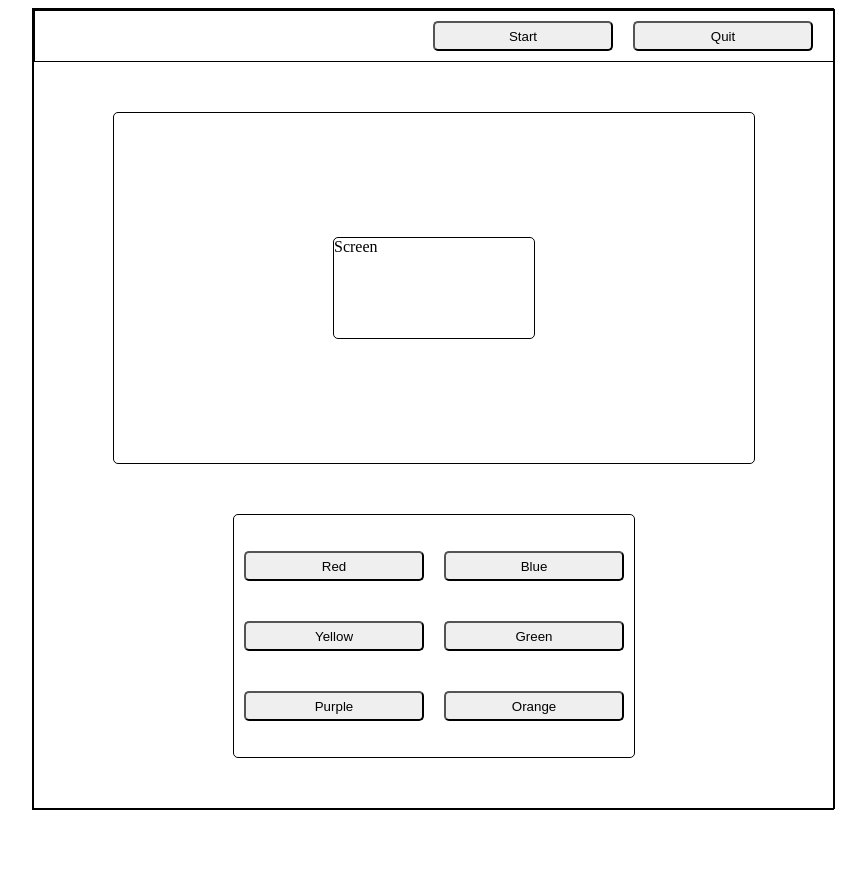
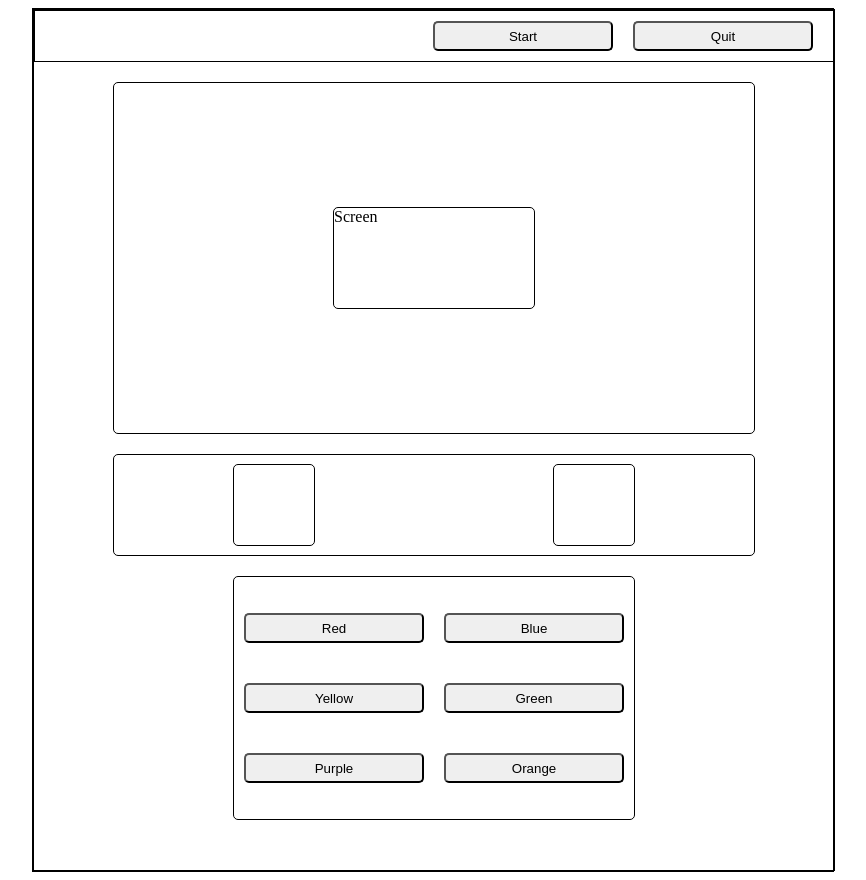
Before and after one commit to guillermograham/flipando-colores, a PHP site: page / in a window 1280 px wide. Shown: the whole page, without its empty margins (207-1073 px from the left). Before the commit the page ends 810 px from the top, so only its background shows below. Run offline with PHP 8.4, Linux system fonts and the light colour scheme; some libraries are stand-ins or nearby versions.

Commit message:
added time display and scoreboard

```diff
--- a/css/style.css
+++ b/css/style.css
@@ -31,7 +31,7 @@ nav button {
   align-items: center;
   height: 350px;
   margin: 0 auto;
-  margin-top: 50px;
+  margin-top: 20px;
   width: 80%;
 }
 
@@ -48,12 +48,39 @@ nav button {
   width: 800px;
 }
 
+.statistics {
+  border: 1px solid black;
+  border-radius: 5px;
+  display: flex;
+  align-items: center;
+  justify-content: space-around;
+  flex-wrap: wrap;
+  width: 80%;
+  margin: 0 auto;
+  margin-top: 20px;
+  height: 100px;
+}
+
+.timer {
+  border: 1px solid black;
+  border-radius: 5px;
+  height: 80px;
+  width: 80px;
+}
+
+.scoreboard {
+  border: 1px solid black;
+  border-radius: 5px;
+  height: 80px;
+  width: 80px;
+}
+
 .color-buttons-container {
   border: 1px solid black;
   border-radius: 5px;
   margin: 0 auto;
   margin-bottom: 50px;
-  margin-top: 50px;
+  margin-top: 20px;
   width: 400px;
 }
 
@@ -101,13 +128,28 @@ nav button {
   }
 
   .screen-container {
-    height: 200px;
+    height: 150px;
     width: 95%;
     margin-top: 10px;
   }
 
   .screen {
+    height: 80px;
     width: 80%;
+  }
+
+  .statistics {
+    margin-top: 10px;
+    height: 70px;
+    width: 95%;
+  }
+
+  .timer {
+    height: 50px;
+  }
+
+  .scoreboard {
+    height: 50px;
   }
 
   .color-buttons-container {
--- a/index.html
+++ b/index.html
@@ -12,12 +12,18 @@
     <div class="full-screen-wrapper">
       <main>
         <nav>
-          <button>Start</button>
+          <button id="start-button">Start</button>
           <button>Quit</button>
         </nav>
         <div class="top-half">
           <div class="screen-container">
             <p class="screen">Screen</p>
+          </div>
+          <div class="statistics">
+            <div class="timer">
+            </div>
+            <div class="scoreboard">
+            </div>
           </div>
         </div>
         <div class="game-board">
--- a/js/script.js
+++ b/js/script.js
@@ -1,3 +1,25 @@
 $(() => {
 
+  const $startBtn = $('#start-button');
+  const $screen = $('.screen');
+  const colorArray = ['red', 'blue', 'yellow', 'green', 'orange', 'purple'];
+  let lives = 3;
+  let score = null;
+
+  function runGame(){
+    setScreen();
+    colorWord();
+  }
+
+  function setScreen(){
+    const screenWord = colorArray[Math.floor(Math.random()*colorArray.length)];
+    return $screen.text(screenWord);
+  }
+
+  function colorWord(){
+    const fontColor = colorArray[Math.floor(Math.random()*colorArray.length)];
+    return $screen.css('color', `${fontColor}`);
+  }
+
+  $startBtn.on('click', runGame);
 });
```
